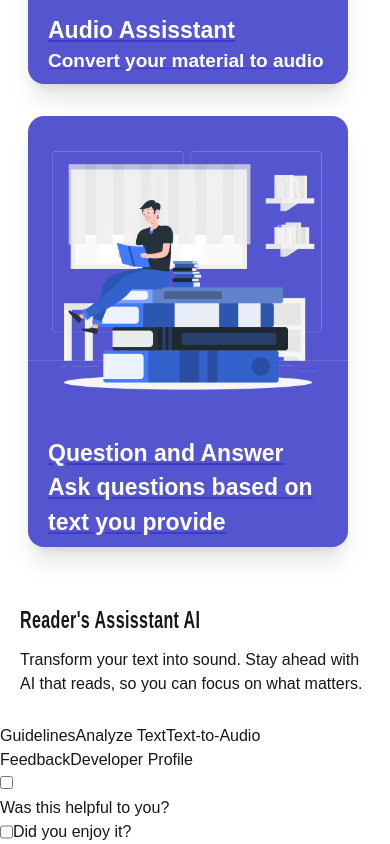
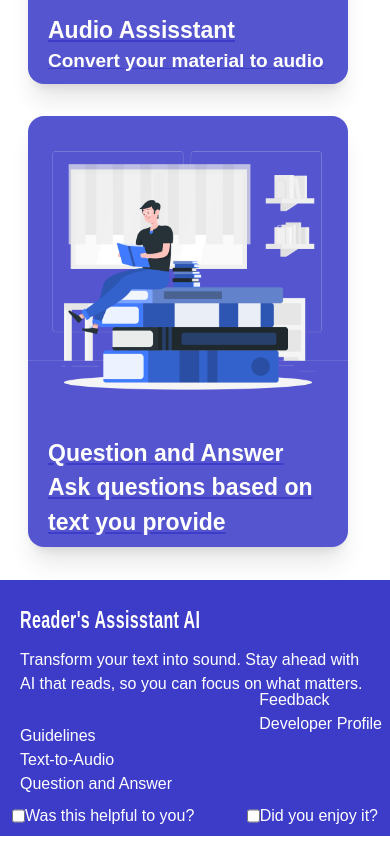
Before and after one commit to tijesunimi-5/Reader-s-Assistant-AI, a Next.js app: page / in a window 390 px wide. Shown: the part 2682-3526 px from the top of the page. Built offline with nearby package versions, Linux system fonts and the light colour scheme.

Commit message:
refixed homepage responsiveness

```diff
--- a/components/Footer.jsx
+++ b/components/Footer.jsx
@@ -4,8 +4,8 @@ import React from "react";
 
 const Footer = () => {
   return (
-    <footer className="2xl:bg-[#3D3CC9] 2xl:flex border-t border-white 2xl:text-white 2xl:bottom-0 2xl:h-48 pt-7 z-50 footer">
-      <div className="z-40">
+    <footer className="bg-[#3D3CC9] 2xl:flex border-t border-white text-white 2xl:bottom-0 2xl:h-48 pt-7 z-50 footer">
+      <div className="z-40 relative">
         <h1 className=" font-[800] scale-y-150 tracking-wide 2xl:text-xl mx-5 footerh">
           Reader's Assisstant AI
         </h1>
@@ -14,18 +14,18 @@ const Footer = () => {
           can focus on what matters.
         </p>
       </div>
-      <div className="2xl:flex 2xl:flex-col 2xl:justify-between 2xl:h-[120px] 2xl:text-[1.2em] mt-7 footerl relative">
+      <div className="flex flex-col justify-between 2xl:h-[120px] 2xl:text-[1.2em] mt-7 footerl relative ml-5">
         <Link href={"/"} className="2xl:underline">
           Guidelines
         </Link>
         <Link href={"/"} className="2xl:underline">
-          Analyze Text
+          Text-to-Audio
         </Link>
         <Link href={"/"} className="2xl:underline">
-          Text-to-Audio
+          Question and Answer
         </Link>
       </div>
-      <div className="2xl:flex 2xl:flex-col 2xl:justify-between 2xl:h-[120px] 2xl:text-[1.2em] 2xl:mt-7 2xl:ml-28 footerl2">
+      <div className="flex flex-col 2xl:relative absolute right-2 bottom-[100px] justify-between 2xl:h-[120px] 2xl:text-[1.2em] 2xl:mt-7 2xl:ml-28 footerl2">
         {/* <Link href={"/"} className="2xl:underline">
           Account Settings
         </Link> */}
@@ -36,18 +36,22 @@ const Footer = () => {
           Developer Profile
         </Link>
       </div>
-      <form className="2xl:mt-7 2xl:ml-28 footerform">
-        <div className="2xl:flex f1">
-          <input type="checkbox" className="2xl:border 2xl:border-white 2xl:rounded 2xl:w-4" />
+      <form className="2xl:mt-7 2xl:ml-28 footerform flex 2xl:flex-col justify-between mx-3 py-2">
+        <div className="flex f1">
+          <input
+            type="checkbox"
+            className="2xl:border 2xl:border-white 2xl:rounded 2xl:w-4"
+          />
           <p className="2xl:ml-2 2xl:text-[1.1em]">Was this helpful to you?</p>
         </div>
 
         <div className="flex">
-          <input type="checkbox" className="2xl:border 2xl:border-white 2xl:rounded 2xl:w-4" />
+          <input
+            type="checkbox"
+            className="2xl:border 2xl:border-white 2xl:rounded 2xl:w-4"
+          />
           <p className="2xl:ml-2 2xl:text-[1.1em]">Did you enjoy it?</p>
         </div>
-
-
       </form>
     </footer>
   );
```
